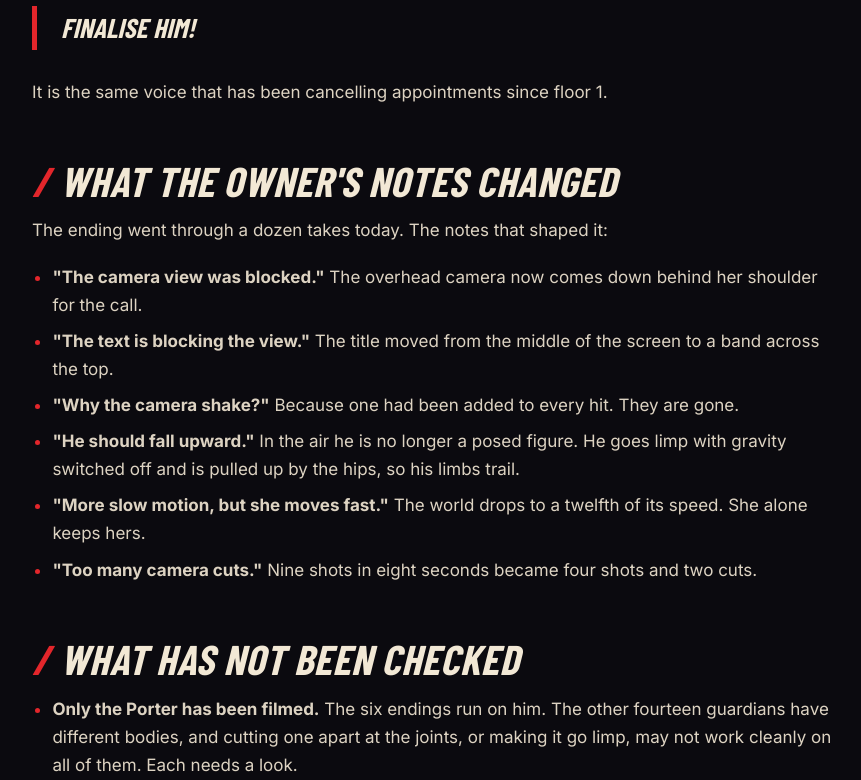
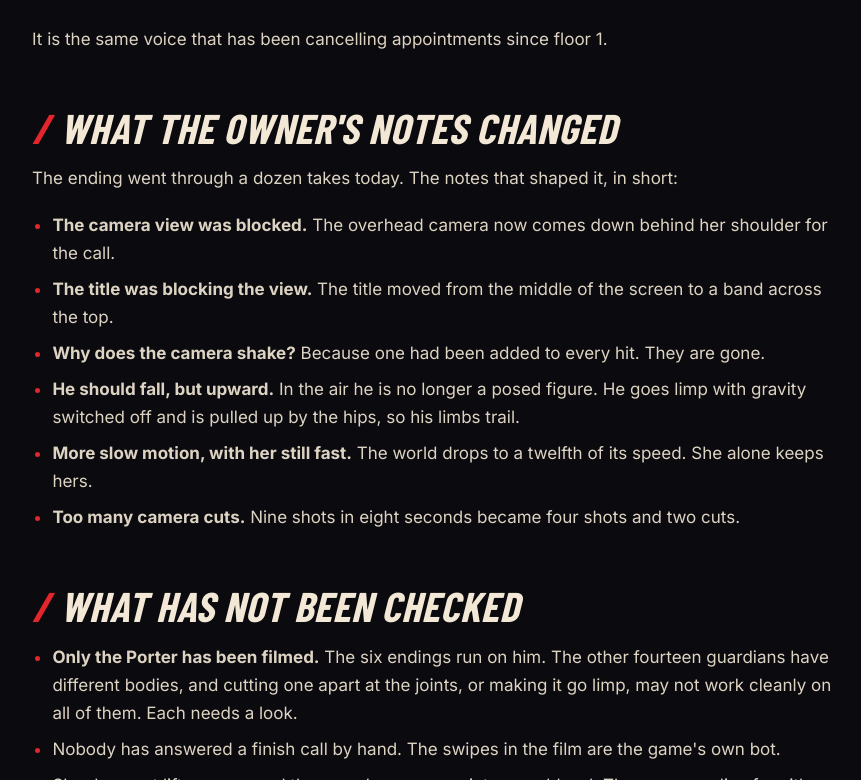
Before and after one commit to pond1982/cutcutcut, a plain HTML site: page docs/devlog/six-ways-to-finalise.html in a window 1280 px wide. Shown: the part 1840-2620 px from the top of the page, without its empty margins (202-1063 px from the left). Drawn offline with nearby package versions, Linux system fonts and the light colour scheme; no server answers; a web font is replaced by a local one.

Commit message:
Day 6 post: give the owner's notes in summary, not as quotations
Co-Authored-By: Claude Fable 5.2 <noreply@anthropic.com>

```diff
--- a/docs/devlog/six-ways-to-finalise.html
+++ b/docs/devlog/six-ways-to-finalise.html
@@ -30,8 +30,7 @@
   <nav class="nav"><a href="../game.html">The Game</a><a href="../making.html">How It&#x27;s Made</a><a href="../media.html">Media</a><a href="../timeline.html">Timeline</a><a href="../devlog/index.html" aria-current="page">Dev Log</a></nav>
 </header>
 <main id="main">
-<article class="post"><header class="post-head"><a class="back" href="index.html">Dev log</a><h1>Six ways to finalise a guardian</h1><p class="lede">This morning one boss had an ending of his own. By the afternoon every guardian but one shares six, dealt at random, and the building&#x27;s PA has something to shout.</p><div class="meta"><time datetime="2026-11-18">Day 6</time><div class="tags"><span>Combat</span><span>Bosses</span><span>Video</span></div></div></header><div class="prose"><p>This morning&#x27;s post ended with one guardian, the Freight Porter, getting an ending of his own. It was a lot of work for one boss out of fifteen. So the owner made a call that changed the plan:</p>
-<blockquote><p>Maybe we just have a few finish endings and rotate them at random.</p></blockquote>
+<article class="post"><header class="post-head"><a class="back" href="index.html">Dev log</a><h1>Six ways to finalise a guardian</h1><p class="lede">This morning one boss had an ending of his own. By the afternoon every guardian but one shares six, dealt at random, and the building&#x27;s PA has something to shout.</p><div class="meta"><time datetime="2026-11-18">Day 6</time><div class="tags"><span>Combat</span><span>Bosses</span><span>Video</span></div></div></header><div class="prose"><p>This morning&#x27;s post ended with one guardian, the Freight Porter, getting an ending of his own. It was a lot of work for one boss out of fifteen. So the owner made a call that changed the plan: have a handful of endings and rotate them at random, instead of making one for each boss.</p>
 <p>That is what the game does now. Every guardian but one gets the finish call, and answering it in time deals one of six endings, never the same twice running.</p>
 <figure class="video"><video controls preload="none" playsinline poster="../media/video/six-endings.jpg"><source src="../media/video/six-endings.mp4" type="video/mp4"></video><figcaption>All six, on the Freight Porter. Each clip runs from the shout to the blow.</figcaption></figure>
 <h2>The six</h2>
@@ -42,8 +41,8 @@
 <blockquote><p>FINALISE HIM!</p></blockquote>
 <p>It is the same voice that has been cancelling appointments since floor 1.</p>
 <h2>What the owner&#x27;s notes changed</h2>
-<p>The ending went through a dozen takes today. The notes that shaped it:</p>
-<ul><li><strong>&quot;The camera view was blocked.&quot;</strong> The overhead camera now comes down behind her shoulder for the call.</li><li><strong>&quot;The text is blocking the view.&quot;</strong> The title moved from the middle of the screen to a band across the top.</li><li><strong>&quot;Why the camera shake?&quot;</strong> Because one had been added to every hit. They are gone.</li><li><strong>&quot;He should fall upward.&quot;</strong> In the air he is no longer a posed figure. He goes limp with gravity switched off and is pulled up by the hips, so his limbs trail.</li><li><strong>&quot;More slow motion, but she moves fast.&quot;</strong> The world drops to a twelfth of its speed. She alone keeps hers.</li><li><strong>&quot;Too many camera cuts.&quot;</strong> Nine shots in eight seconds became four shots and two cuts.</li></ul>
+<p>The ending went through a dozen takes today. The notes that shaped it, in short:</p>
+<ul><li><strong>The camera view was blocked.</strong> The overhead camera now comes down behind her shoulder for the call.</li><li><strong>The title was blocking the view.</strong> The title moved from the middle of the screen to a band across the top.</li><li><strong>Why does the camera shake?</strong> Because one had been added to every hit. They are gone.</li><li><strong>He should fall, but upward.</strong> In the air he is no longer a posed figure. He goes limp with gravity switched off and is pulled up by the hips, so his limbs trail.</li><li><strong>More slow motion, with her still fast.</strong> The world drops to a twelfth of its speed. She alone keeps hers.</li><li><strong>Too many camera cuts.</strong> Nine shots in eight seconds became four shots and two cuts.</li></ul>
 <h2>What has not been checked</h2>
 <ul><li><strong>Only the Porter has been filmed.</strong> The six endings run on him. The other fourteen guardians have different bodies, and cutting one apart at the joints, or making it go limp, may not work cleanly on all of them. Each needs a look.</li><li>Nobody has answered a finish call by hand. The swipes in the film are the game&#x27;s own bot.</li><li>She does not lift anyone, and the sword never goes into a scabbard. There are no clips for either.</li><li>The automated tests that need no special setup pass. The boss tests that end a fight with a single tap were not re-run, and a tap no longer ends one.</li><li>The video was checked from stills, not watched in motion, by the agent that built it.</li><li>None of this is in the TestFlight build yet.</li></ul>
 <p>Next: the other fourteen guardians, one film each.</p></div><nav class="post-nav"><a class="older" href="a-tester-and-a-finisher.html"><span>Earlier</span>A tester, a finisher, and a build that was not there</a><span></span></nav></article>
```
Also changed, not shown: 1 other file.
